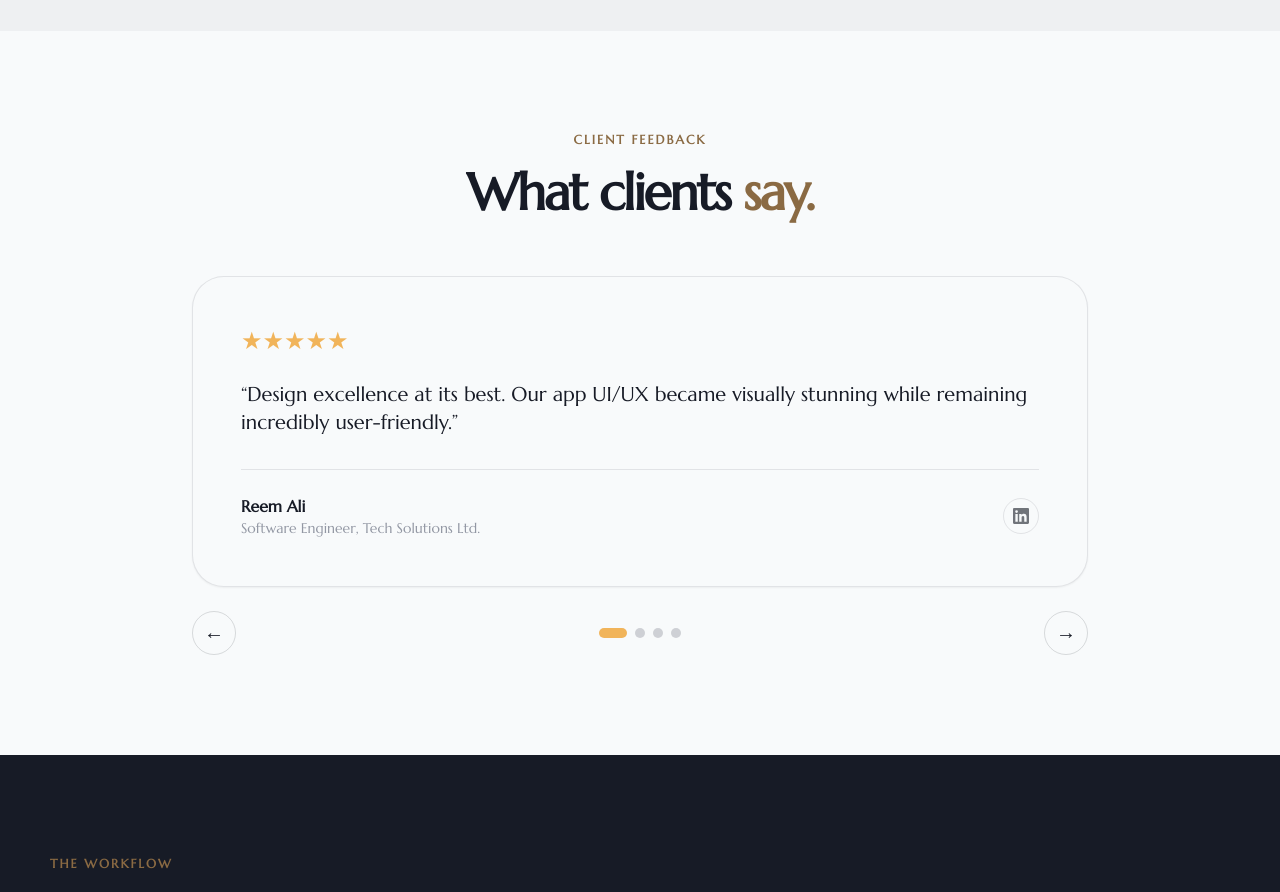
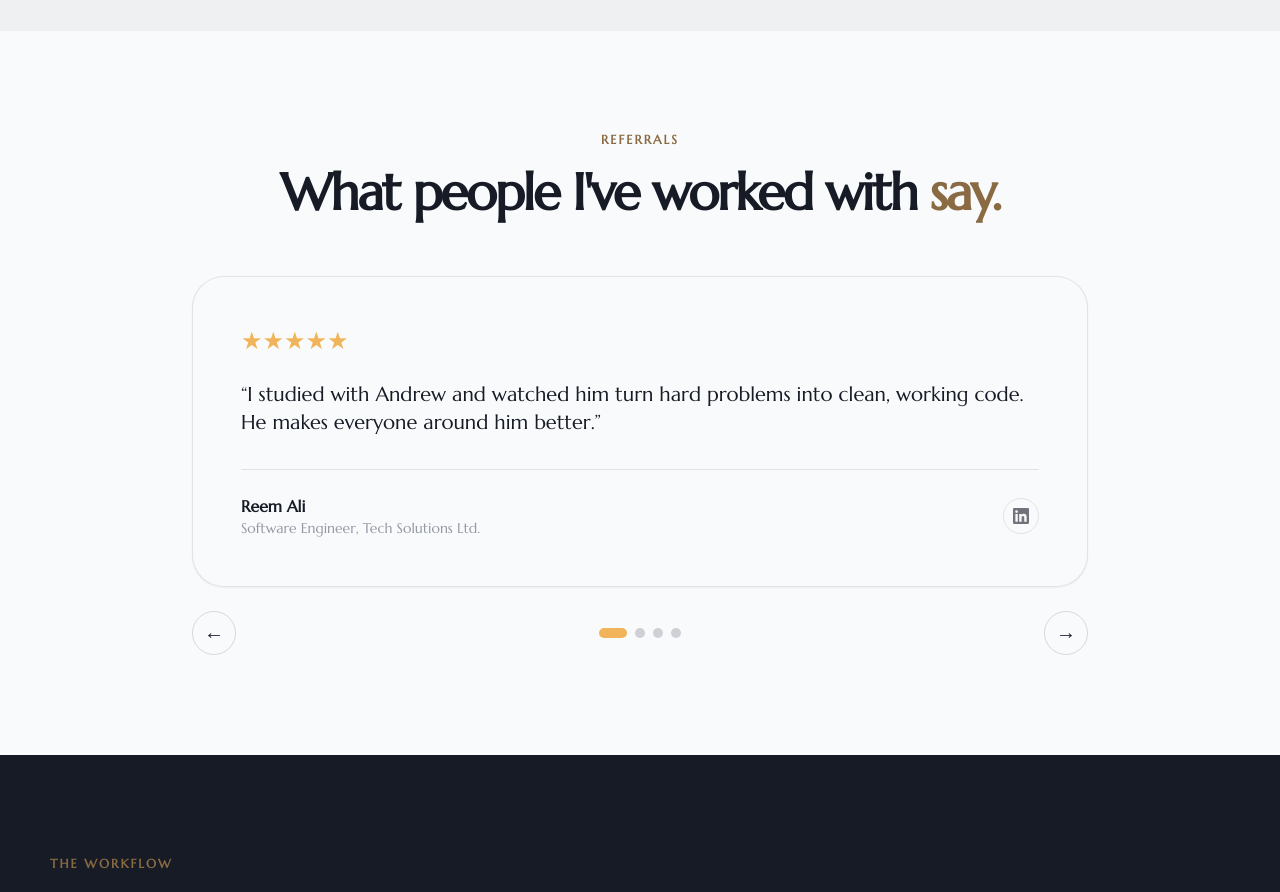
Before and after one commit to csandrew/andrew-chemiati, a Next.js app: page / in a window 1280 px wide. Shown: the part 3520-4412 px from the top of the page. Built offline with nearby package versions, Linux system fonts and the light colour scheme; a web font is replaced by a local one.

Commit message:
Add LinkedIn links to testimonials; polish About CTAs and buttons

```diff
--- a/components/Sections.tsx
+++ b/components/Sections.tsx
@@ -200,8 +200,8 @@ export function Testimonials() {
     return <section id="testimonials" className="section">
         <div className="container-x max-w-4xl">
             <div className="text-center">
-                <p className="section-kicker">Client feedback</p>
-                <h2 className="section-title mt-4">What clients <span className="text-brown">say.</span></h2>
+                <p className="section-kicker">Referrals</p>
+                <h2 className="section-title mt-4"> What people I&apos;ve worked with <span className="text-brown">say.</span></h2>
             </div>
             <div
                 className="mt-14"
--- a/data/content.ts
+++ b/data/content.ts
@@ -65,26 +65,25 @@ export const testimonials = [
   {
     name: "Reem Ali",
     role: "Software Engineer, Tech Solutions Ltd.",
-    text: "Design excellence at its best. Our app UI/UX became visually stunning while remaining incredibly user-friendly.",
-    linkedin: "https://www.linkedin.com/in/micah-jcob",
+    text: "I studied with Andrew and watched him turn hard problems into clean, working code. He makes everyone around him better.",
+    linkedin: "https://www.linkedin.com/in/reem-ali",
   },
   {
     name: "Bill Kibet",
-    role: "Machnine Learning Engineer, Tech Solutions Ltd.",
-    text: "They crafted a logo that tells our story at a glance. The book-cover design invites readers into the narrative.",
-    linkedin: "https://www.linkedin.com/in/sam-mngai",
+    role: "Machine Learning Engineer, Tech Solutions Ltd.",
+    text: "I've worked alongside Andrew on several builds. He cares about the people using what he makes, not just the code.",
+    linkedin: "https://www.linkedin.com/in/bill-kibet",
   },
   {
     name: "Mirriam Mwongela",
     role: "Software Engineer, Tech Solutions Ltd.",
-    text: "Design excellence at its best. Our app UI/UX became visually stunning while remaining incredibly user-friendly.",
-    linkedin: "https://www.linkedin.com/in/micah-jacob",
+    text: "Andrew was my teammate on our final year project. He takes ownership, sweats the details, and always delivers.",
+    linkedin: "https://www.linkedin.com/in/mirriam-mwongela",
   },
   {
     name: "Najma Magashi",
     role: "Cybersecurity Engineer, Tech Solutions Ltd.",
-    text: "They crafted a logo that tells our story at a glance. The book-cover design invites readers into the narrative.",
-    linkedin: "https://www.linkedin.com/in/sam-munga",
+    text: "I've collaborated with Andrew on multiple projects. He's dependable, security-minded, and easy to build with.",
+    linkedin: "https://www.linkedin.com/in/najma-magashi",
   },
-
 ];
```
